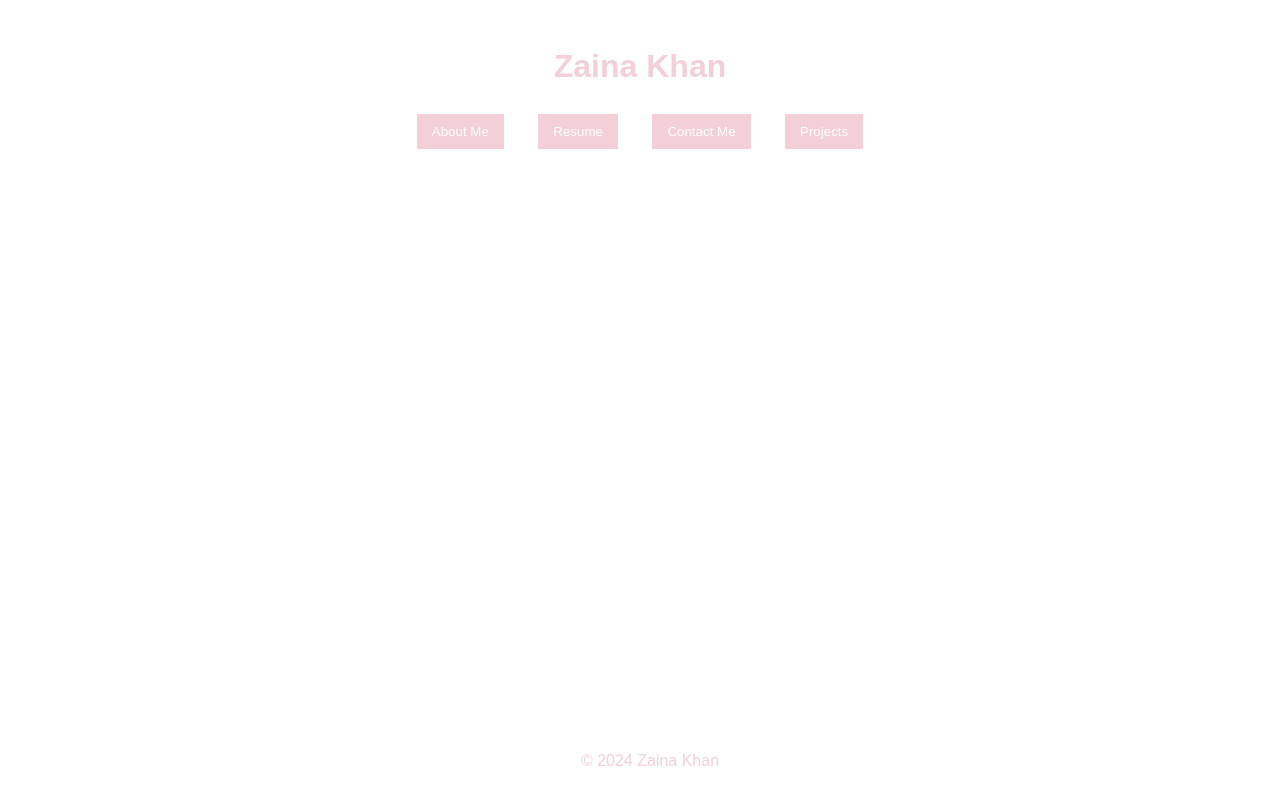
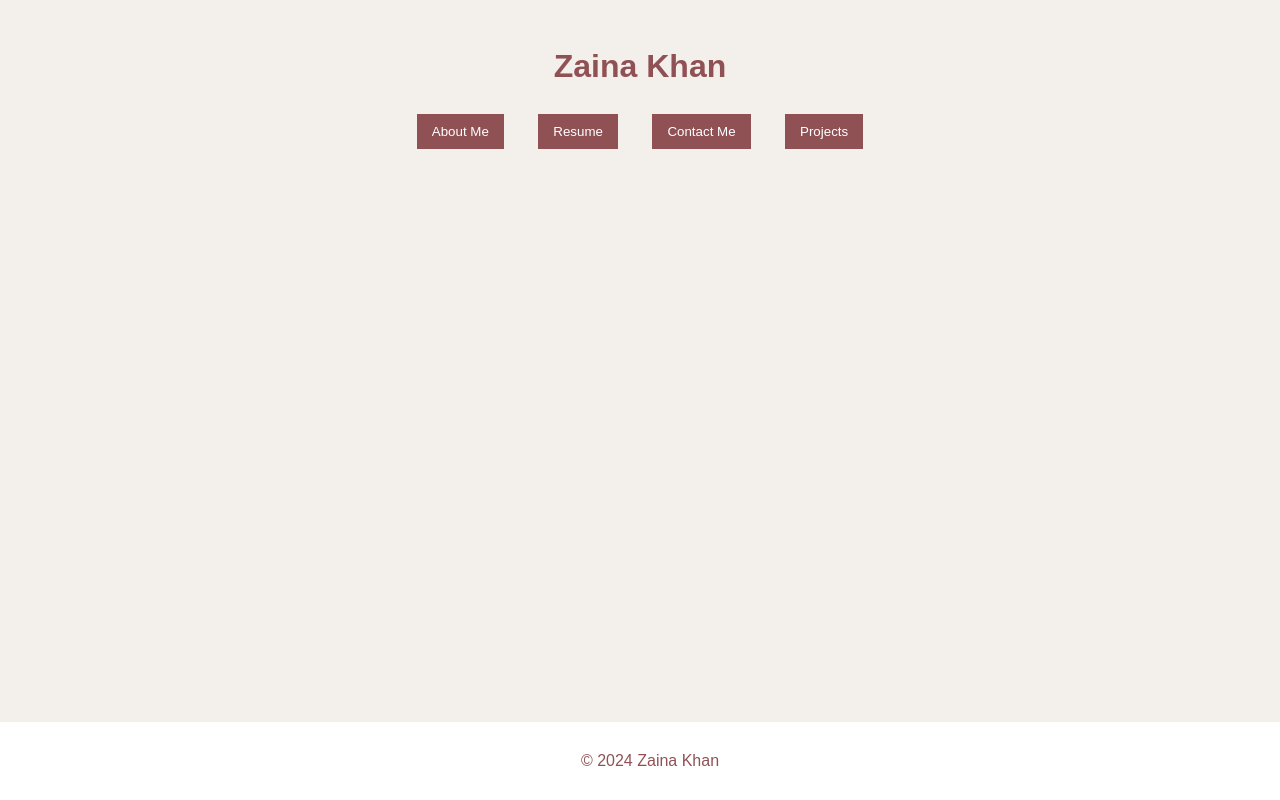
Before and after one commit to ZainaK05/ZainaK05.github.io, a plain HTML site: page index.html in a window 1280 px wide. Drawn offline with Linux system fonts and the light colour scheme.

Commit message:
Update style.css

```diff
--- a/style.css
+++ b/style.css
@@ -2,8 +2,8 @@ body {
   font-family: 'Arial', sans-serif;
   margin: 0;
   padding: 0;
-  background-color: #FFFFFF; /* White background */
-  color: #FFE2F0; /* Pink text */
+  background-color: #f3efeb; /* Background */
+  color: #905155; /* Text */
   line-height: 1.6;
 }
 
@@ -16,8 +16,8 @@ section.active {
 }
 
 header {
-  background-color: #FFFFFF; /* White header */
-  color: #F3D0D7; /* Pink text */
+  background-color: #f3efeb; /* Header */
+  color: #905155; /* Text */
   padding: 20px;
   text-align: center;
 }
@@ -33,15 +33,15 @@ nav ul li {
 }
 
 nav ul li button { /* Button styles */
-    background-color: #F3D0D7; /* Pink button */
-    color: #FFFFFF; /* White text on button */
+    background-color: #905155; /* Button */
+    color: #FFFFFF; /* Text */
     border: none;
     padding: 10px 15px;
     cursor: pointer;
 }
 
 nav ul li button:hover {
-    background-color: #D3A2A8; /* Darker pink on hover */
+    background-color: #643537; /* Darker on hover */
 }
 
 section {
@@ -53,18 +53,18 @@ footer {
   text-align: center;
   padding: 10px;
   background-color: #FFFFFF;
-  color: #F3D0D7;
+  color: #905155;
   position: fixed;
   width: 100%;
   bottom: 0;
 }
 
 h1, h2 {
-  color: #F3D0D7; /* Pink headings */
+  color: #905155; /* Headings */
 }
 
 a {
-  color: #F3D0D7;
+  color: #905155;
 }
 
 a:hover {
```
